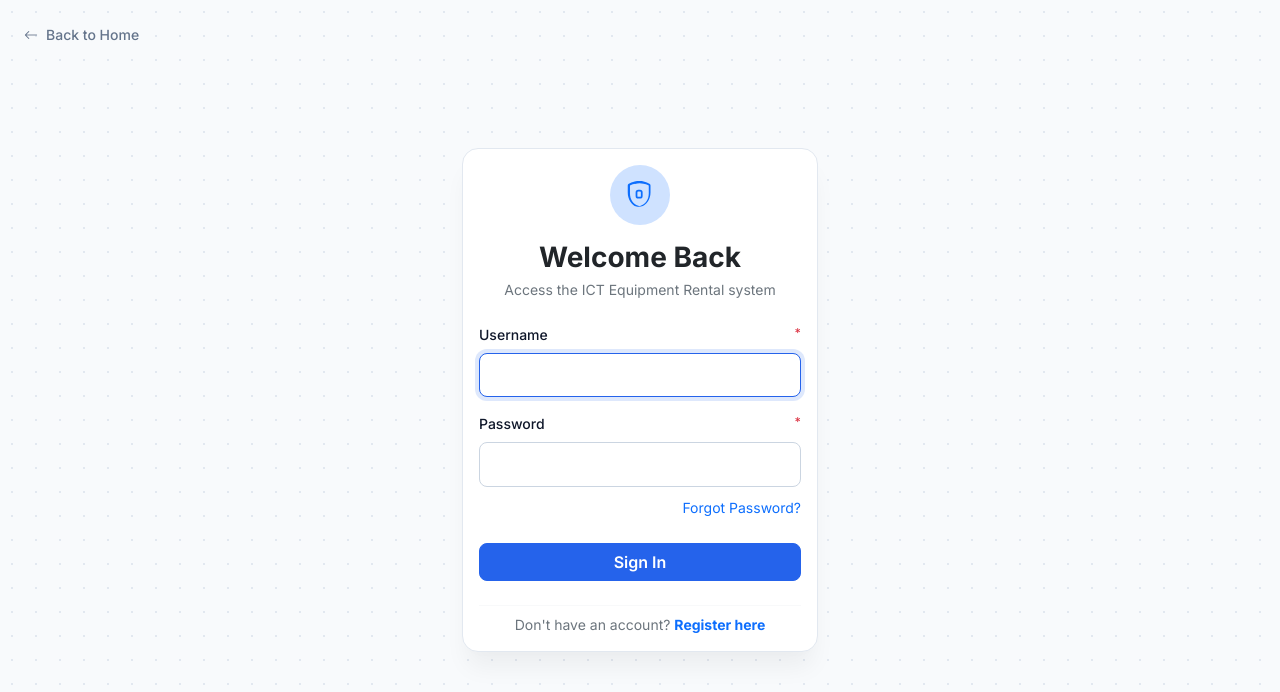
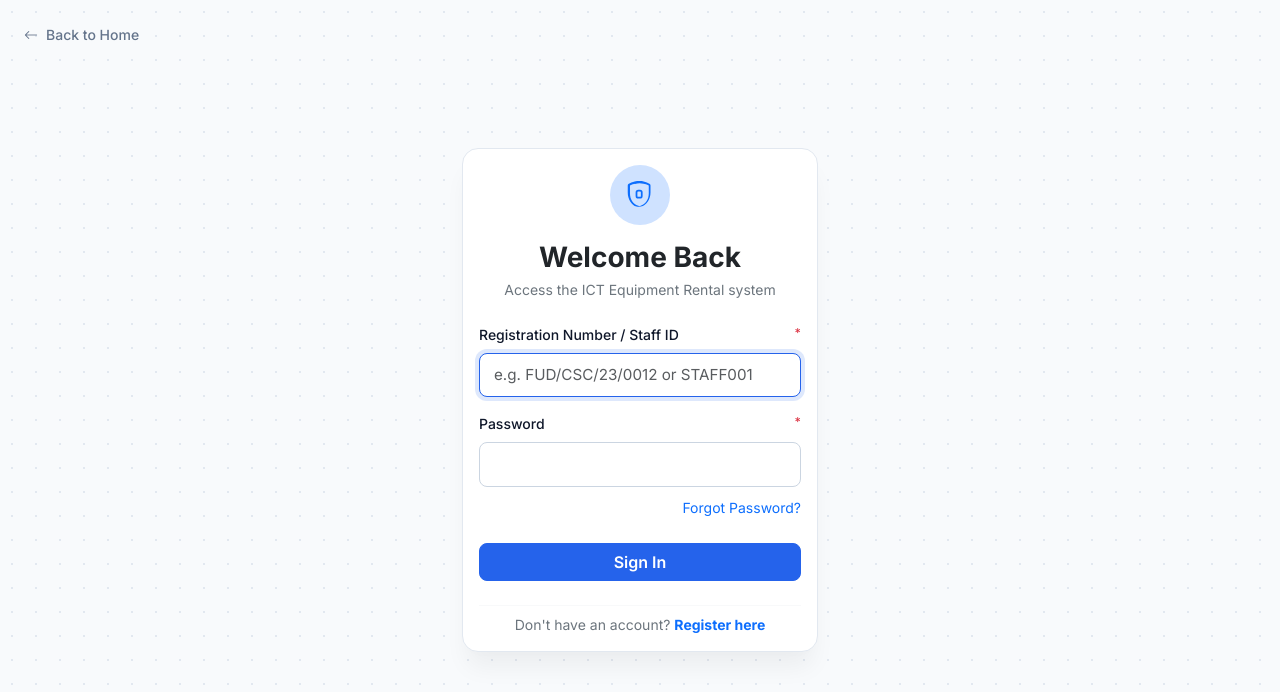
Before and after one commit to Mansur-WP/fud-equiptrack, a Django app: page /accounts/login/?next=/activity/ in a window 1280 px wide. Shown: the top 692 px of the page. Run offline with Django 5.2, Linux system fonts and the light colour scheme.

Commit message:
feat(auth): improve login and registration UI for university users

```diff
--- a/accounts/forms.py
+++ b/accounts/forms.py
@@ -59,6 +59,10 @@ class RegisterForm(BootstrapFormMixin, UserCreationForm):
             (User.Role.STUDENT.value, User.Role.STUDENT.label),
             (User.Role.STAFF.value, User.Role.STAFF.label),
         ]
+        self.fields['username'].label = "Registration Number / Staff ID"
+        self.fields['username'].help_text = "Students should enter their Registration Number. Staff should enter their Staff ID."
+        self.fields['username'].widget.attrs['placeholder'] = "Enter your Registration Number or Staff ID"
+        self.fields['username'].error_messages['required'] = "Registration Number or Staff ID is required"
 
     def clean_profile_image(self):
         img = self.cleaned_data.get("profile_image")
@@ -96,7 +100,12 @@ class UserUpdateForm(BootstrapFormMixin, forms.ModelForm):
 
 class LoginForm(BootstrapFormMixin, AuthenticationForm):
     """Custom login form that applies Bootstrap styling."""
-    pass
+
+    def __init__(self, *args, **kwargs):
+        super().__init__(*args, **kwargs)
+        self.fields['username'].label = "Registration Number / Staff ID"
+        self.fields['username'].widget.attrs['placeholder'] = "e.g. FUD/CSC/23/0012 or STAFF001"
+        self.fields['username'].error_messages['required'] = "Registration Number or Staff ID is required"
 
 class UserManagementUpdateForm(BootstrapFormMixin, forms.ModelForm):
     class Meta:
@@ -120,3 +129,10 @@ class UserManagementUpdateForm(BootstrapFormMixin, forms.ModelForm):
             if qs.exists():
                 raise ValidationError("This email is already in use by another account.")
         return email
+
+    def __init__(self, *args, **kwargs):
+        super().__init__(*args, **kwargs)
+        if 'username' in self.fields:
+            self.fields['username'].label = "Registration Number / Staff ID"
+            self.fields['username'].help_text = "Students should enter their Registration Number. Staff should enter their Staff ID."
+            self.fields['username'].error_messages['required'] = "Registration Number or Staff ID is required"
--- a/accounts/views.py
+++ b/accounts/views.py
@@ -47,7 +47,7 @@ class CustomLoginView(LoginView):
         return super().form_valid(form)
 
     def form_invalid(self, form):
-        messages.error(self.request, "Invalid username/email or password.")
+        messages.error(self.request, "Invalid Registration Number / Staff ID, email, or password.")
         return super().form_invalid(form)
 
 
--- a/templates/accounts/management/user_detail.html
+++ b/templates/accounts/management/user_detail.html
@@ -28,7 +28,7 @@
                 {% endif %}
 
                 <h4 class="mb-1">{{ user_obj.get_full_name|default:user_obj.username }}</h4>
-                <p class="text-muted mb-3">@{{ user_obj.username }}</p>
+                <p class="text-muted mb-3">Registration Number / Staff ID: {{ user_obj.username }}</p>
 
                 <div class="mb-3">
                     {% if user_obj.role == 'ADMIN' %}
--- a/templates/accounts/management/user_form.html
+++ b/templates/accounts/management/user_form.html
@@ -49,7 +49,7 @@
 
                     <div class="row mb-3">
                         <div class="col-md-6 mb-3 mb-md-0">
-                            <label for="{{ form.username.id_for_label }}" class="form-label">Username</label>
+                            <label for="{{ form.username.id_for_label }}" class="form-label">Registration Number / Staff ID</label>
                             {{ form.username }}
                             {% if form.username.errors %}
                                 <div class="invalid-feedback d-block">{{ form.username.errors.0 }}</div>
--- a/templates/accounts/management/user_list.html
+++ b/templates/accounts/management/user_list.html
@@ -18,7 +18,7 @@
             <div class="col-md-3">
                 <div class="input-group">
                     <span class="input-group-text bg-light"><i class="bi bi-search"></i></span>
-                    <input type="text" name="q" class="form-control" placeholder="Search by name, username or email..." value="{{ request.GET.q }}">
+                    <input type="text" name="q" class="form-control" placeholder="Search by name, Registration Number or Staff ID, or email..." value="{{ request.GET.q }}">
                 </div>
             </div>
 
@@ -83,7 +83,7 @@
                                 {% endif %}
                                 <div>
                                     <div class="fw-bold">{{ u.get_full_name|default:u.username }}</div>
-                                    <div class="text-muted small">@{{ u.username }}</div>
+                                    <div class="text-muted small">Registration Number / Staff ID: {{ u.username }}</div>
                                 </div>
                             </div>
                         </td>
--- a/templates/accounts/password_reset/password_reset_email.html
+++ b/templates/accounts/password_reset/password_reset_email.html
@@ -7,7 +7,7 @@ Please go to the following page and choose a new password:
 {{ protocol }}://{{ domain }}{% url 'accounts:password_reset_confirm' uidb64=uid token=token %}
 {% endblock %}
 
-Your username, in case you've forgotten: {{ user.username }}
+Your Registration Number / Staff ID, in case you've forgotten: {{ user.username }}
 
 Thanks for using our site!
 
--- a/templates/accounts/password_reset/password_reset_email_html.html
+++ b/templates/accounts/password_reset/password_reset_email_html.html
@@ -94,7 +94,7 @@
             <div class="note">
                 <p>If you're having trouble clicking the password reset button, copy and paste the URL below into your web browser:</p>
                 <p style="word-break: break-all; color: #2563EB;">{{ protocol }}://{{ domain }}{% url 'accounts:password_reset_confirm' uidb64=uid token=token %}</p>
-                <p>For security, this link will expire in a few days. Your username is: <strong>{{ user.username }}</strong></p>
+                <p>For security, this link will expire in a few days. Your Registration Number / Staff ID is: <strong>{{ user.username }}</strong></p>
             </div>
         </div>
         <div class="footer">
--- a/templates/accounts/profile.html
+++ b/templates/accounts/profile.html
@@ -19,8 +19,7 @@
         </div>
 
         <h4 class="fw-bold mb-1">{{ user.get_full_name|default:user.username }}</h4>
-        <p class="text-secondary small mb-3">@{{ user.username }}</p>
-
+        <p class="text-secondary small mb-3">Registration Number / Staff ID: {{ user.username }}</p>
         <span class="badge bg-primary-subtle text-primary border border-primary-subtle px-3 py-2 rounded mb-4 fs-7">
           {{ user.get_role_display }}
         </span>
```
Also changed, not shown: config/settings.py (+30 -6 lines), db.sqlite3, 1 other file.
